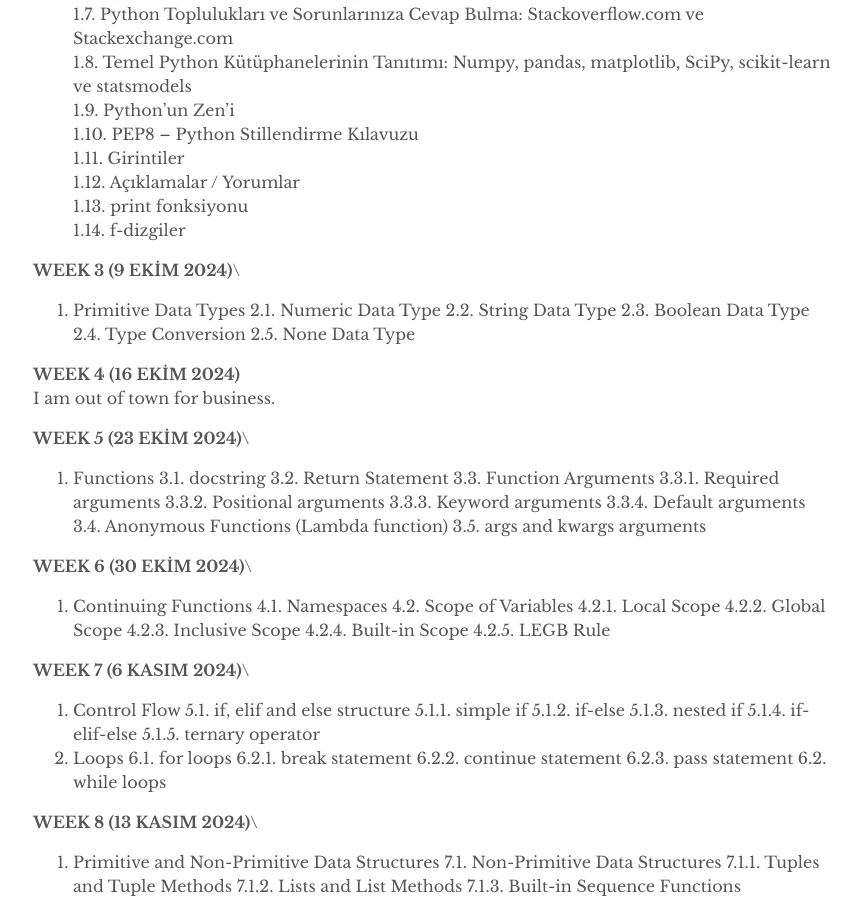
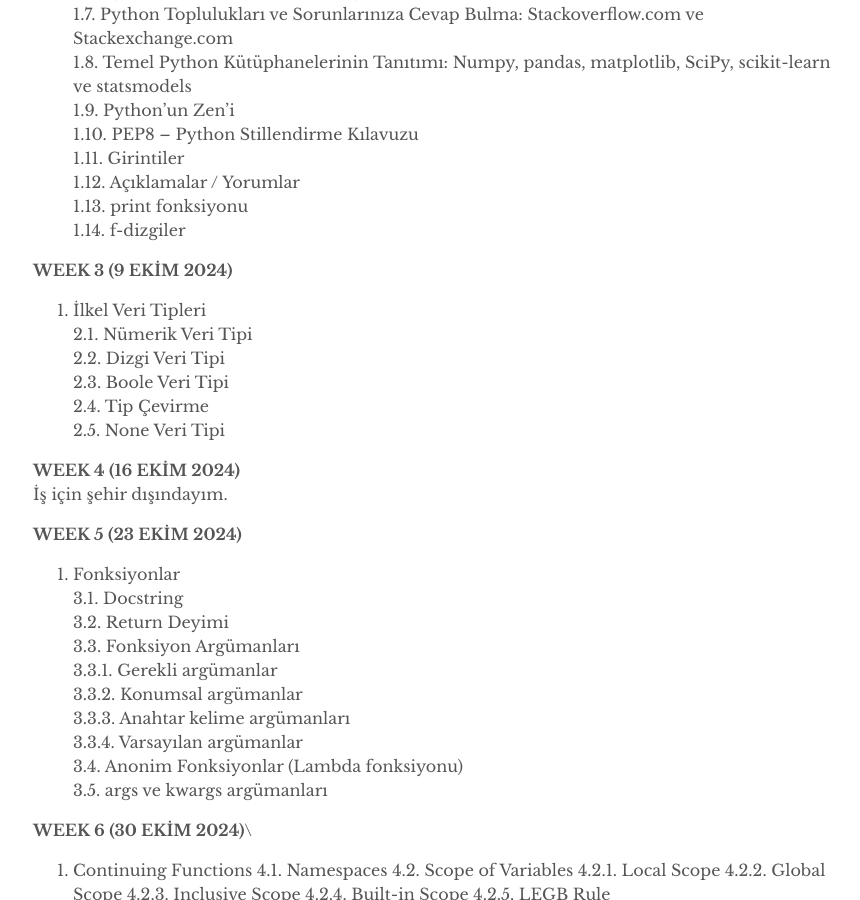
Before and after one commit to mmuratarat/turkish, a Jekyll site: the page built from _pages/fef210_2425fall.md, in a window 1280 px wide and 900 px high, scrolled down 2303 px. Shown: the whole window, without its empty margins (207-1067 px from the left). Built offline with Jekyll 4.4.1, drawn with Linux system fonts in a browser that asks for light colours; nearby versions of some CDN libraries; comment, search, counter and statistics services are not loaded.

Commit message:
Update fef210_2425fall.md

```diff
--- a/_pages/fef210_2425fall.md
+++ b/_pages/fef210_2425fall.md
@@ -85,28 +85,28 @@ General Introduction
 1.13. print fonksiyonu <br />
 1.14. f-dizgiler <br />
 
-**WEEK 3 (9 EKİM 2024)**\
-2. Primitive Data Types
-2.1. Numeric Data Type
-2.2. String Data Type
-2.3. Boolean Data Type
-2.4. Type Conversion
-2.5. None Data Type
+**WEEK 3 (9 EKİM 2024)** <br />
+2. İlkel Veri Tipleri <br />
+2.1. Nümerik Veri Tipi <br />
+2.2. Dizgi Veri Tipi <br />
+2.3. Boole Veri Tipi  <br />
+2.4. Tip Çevirme <br />
+2.5. None Veri Tipi <br />
 
-**WEEK 4 (16 EKİM 2024)**\
-I am out of town for business.
+**WEEK 4 (16 EKİM 2024)** <br />
+İş için şehir dışındayım.
 
-**WEEK 5 (23 EKİM 2024)**\
-3. Functions
-3.1. docstring
-3.2. Return Statement
-3.3. Function Arguments
-3.3.1. Required arguments
-3.3.2. Positional arguments
-3.3.3. Keyword arguments
-3.3.4. Default arguments
-3.4. Anonymous Functions (Lambda function)
-3.5. args and kwargs arguments
+**WEEK 5 (23 EKİM 2024)** <br />
+3. Fonksiyonlar <br />
+3.1. Docstring <br />
+3.2. Return Deyimi <br />
+3.3. Fonksiyon Argümanları <br />
+3.3.1.	Gerekli argümanlar <br />
+3.3.2.	Konumsal argümanlar <br />
+3.3.3.	Anahtar kelime argümanları <br />
+3.3.4.	Varsayılan argümanlar <br />
+3.4. Anonim Fonksiyonlar (Lambda fonksiyonu) <br />
+3.5. args ve kwargs argümanları <br />
 
 **WEEK 6 (30 EKİM 2024)**\
 4. Continuing Functions
```
